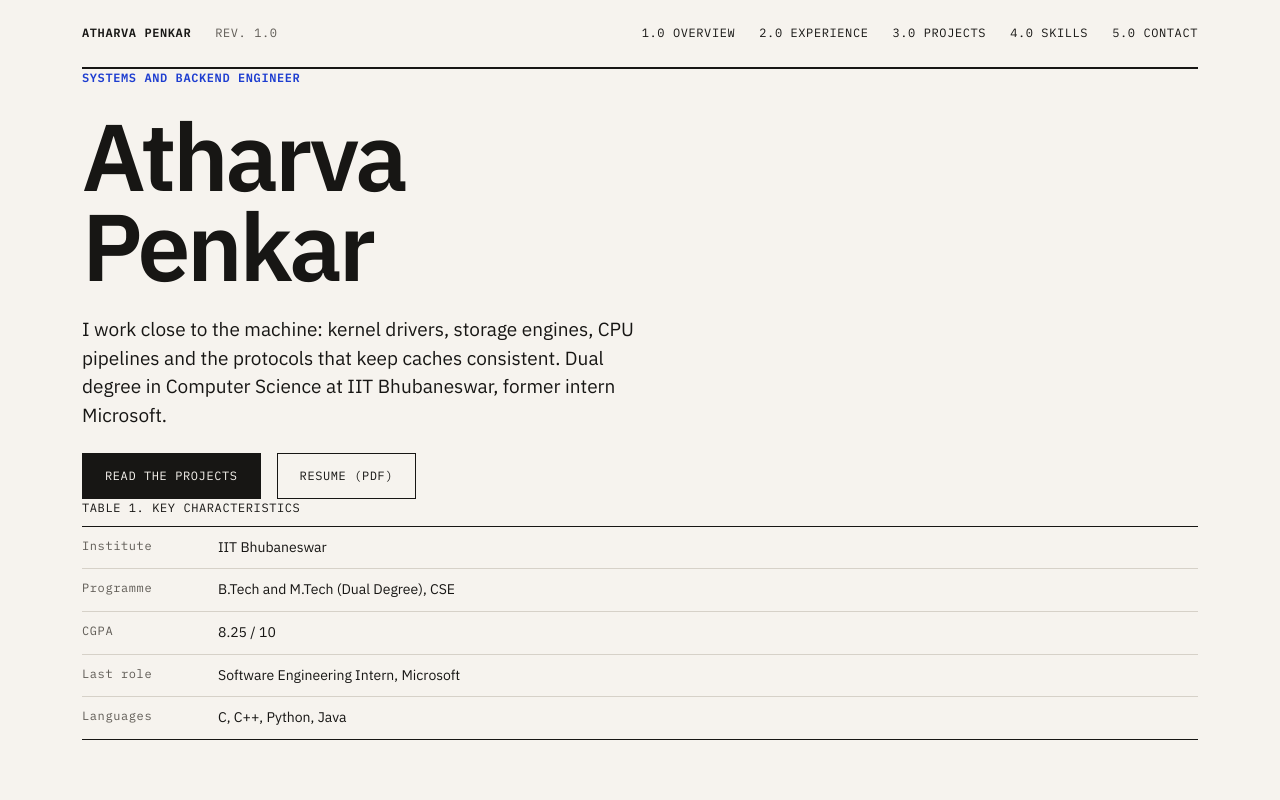
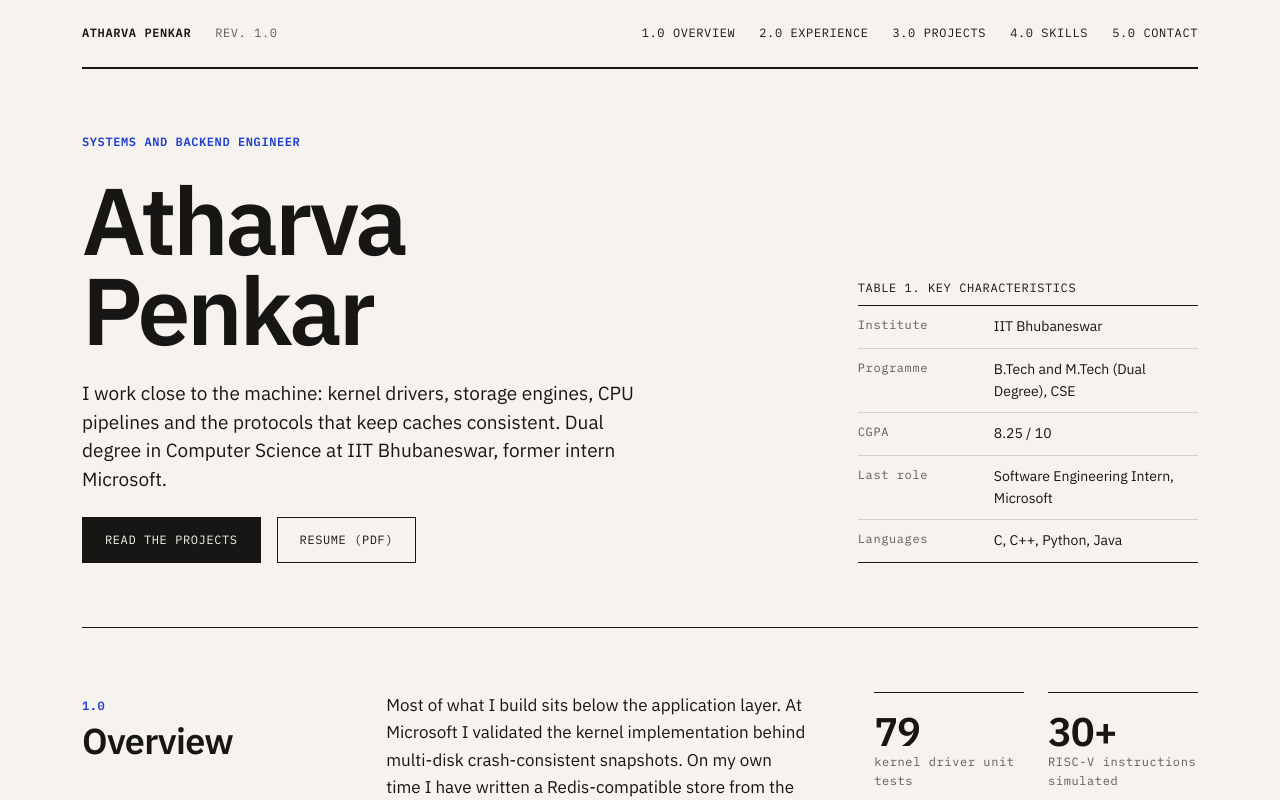
Before and after one commit to Atharva-Penkar/portfolio, a React (Vite) app: page / in a window 1280 px wide. Shown: the top 800 px of the page. Built offline with nearby package versions, Linux system fonts and the light colour scheme.

Commit message:
fix: correct section class  to 'titleBlock' in titleBlock component

```diff
--- a/src/components/title_block/titleBlock.jsx
+++ b/src/components/title_block/titleBlock.jsx
@@ -5,7 +5,7 @@ import styles from "./titleBlock.module.css";
 
 export default function titleBlock() {
   return (
-    <section className={styles.hero}>
+    <section className={styles.titleBlock}>
       <div className={styles.intro}>
         <div className={`${styles.role} mono`}>{profile.role}</div>
         <h1 className={styles.name}>
```
